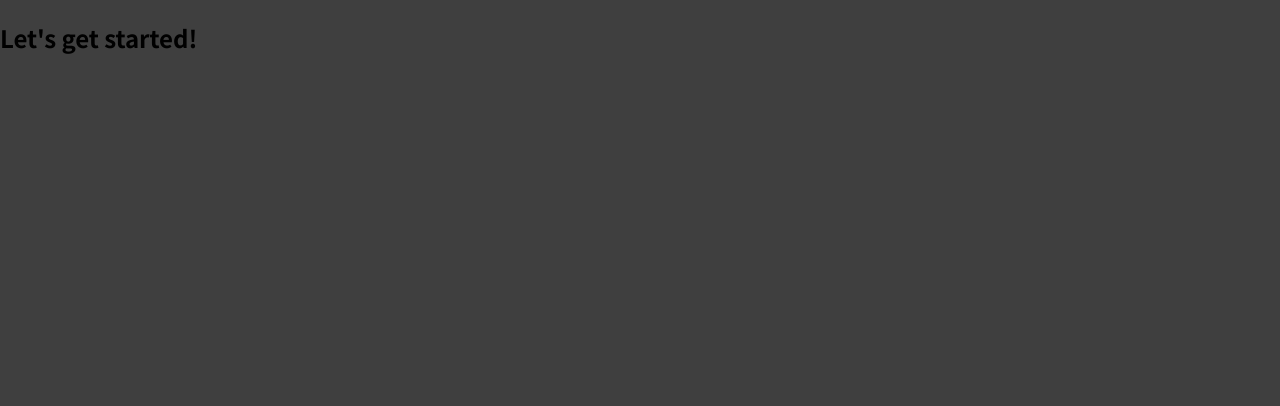
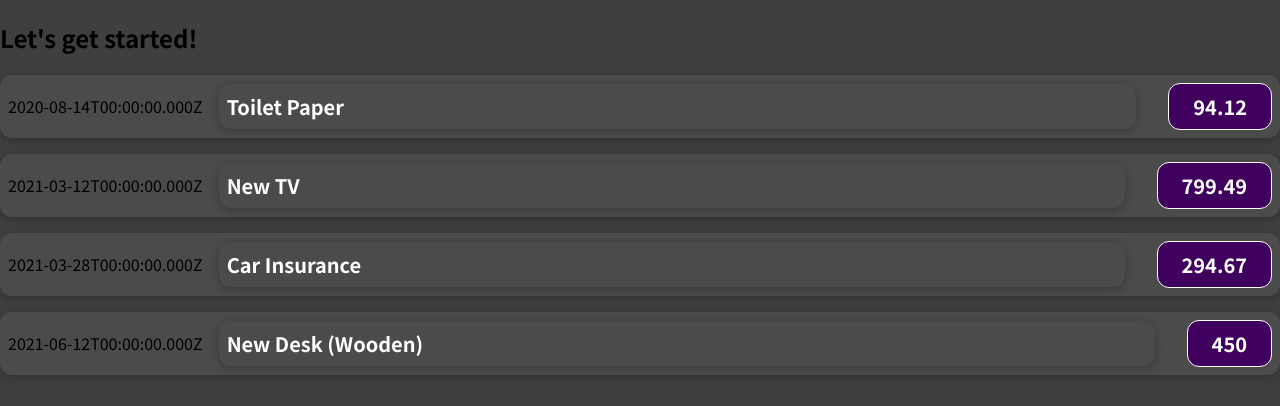
Before and after one commit to jarvish00/react-learning-app, a JavaScript app: page / in a window 1280 px wide. Shown: the top 406 px of the page. Built offline with nearby package versions, Linux system fonts and the light colour scheme.

Commit message:
code for component development and passing data from parent to child

```diff
--- a/src/App.js
+++ b/src/App.js
@@ -1,9 +1,53 @@
+import ExpenseItem from './components/ExpenseItem'
+
 function App() {
+  const expenses = [
+    {
+      id: 'e1',
+      title: 'Toilet Paper',
+      amount: 94.12,
+      date: new Date(2020, 7, 14),
+    },
+    { id: 'e2', title: 'New TV', amount: 799.49, date: new Date(2021, 2, 12) },
+    {
+      id: 'e3',
+      title: 'Car Insurance',
+      amount: 294.67,
+      date: new Date(2021, 2, 28),
+    },
+    {
+      id: 'e4',
+      title: 'New Desk (Wooden)',
+      amount: 450,
+      date: new Date(2021, 5, 12),
+    },
+  ]
+
   return (
     <div>
       <h2>Let's get started!</h2>
+      <ExpenseItem
+        title={expenses[0].title}
+        amount={expenses[0].amount}
+        date={expenses[0].date}
+      />
+      <ExpenseItem
+        title={expenses[1].title}
+        amount={expenses[1].amount}
+        date={expenses[1].date}
+      />
+      <ExpenseItem
+        title={expenses[2].title}
+        amount={expenses[2].amount}
+        date={expenses[2].date}
+      />
+      <ExpenseItem
+        title={expenses[3].title}
+        amount={expenses[3].amount}
+        date={expenses[3].date}
+      />
     </div>
-  );
+  )
 }
 
-export default App;
+export default App
--- /dev/null
+++ b/src/components/ExpenseItem.css
@@ -0,0 +1,56 @@
+.expense-item {
+  display: flex;
+  justify-content: space-between;
+  align-items: center;
+  box-shadow: 0 2px 8px rgba(0, 0, 0, 0.25);
+  padding: 0.5rem;
+  margin: 1rem 0;
+  border-radius: 12px;
+  background-color: #4b4b4b;
+}
+
+.expense-item__description {
+  display: flex;
+  flex-direction: column;
+  gap: 1rem;
+  align-items: flex-end;
+  flex-flow: column-reverse;
+  justify-content: flex-start;
+  flex: 1;
+}
+
+.expense-item h2 {
+  color: #3a3a3a;
+  font-size: 1rem;
+  flex: 1;
+  margin: 0 1rem;
+  color: white;
+}
+
+.expense-item__price {
+  font-size: 1rem;
+  font-weight: bold;
+  color: white;
+  background-color: #40005d;
+  border: 1px solid white;
+  padding: 0.5rem;
+  border-radius: 12px;
+}
+
+@media (min-width: 580px) {
+  .expense-item__description {
+    flex-direction: row;
+    align-items: center;
+    justify-content: flex-start;
+    flex: 1;
+  }
+
+  .expense-item__description h2 {
+    font-size: 1.25rem;
+  }
+
+  .expense-item__price {
+    font-size: 1.25rem;
+    padding: 0.5rem 1.5rem;
+  }
+}
--- /dev/null
+++ b/src/components/ExpenseItem.js
@@ -0,0 +1,15 @@
+import './ExpenseItem.css'
+function ExpenseItem(props) {
+
+  return (
+    <div className="expense-item">
+      <div>{props.date.toISOString()}</div>
+      <div className="expense-item__description">
+        <h2 className="expense-item h2">{props.title}</h2>
+        <div className="expense-item__price">{props.amount}</div>
+      </div>
+    </div>
+  )
+}
+
+export default ExpenseItem
```
